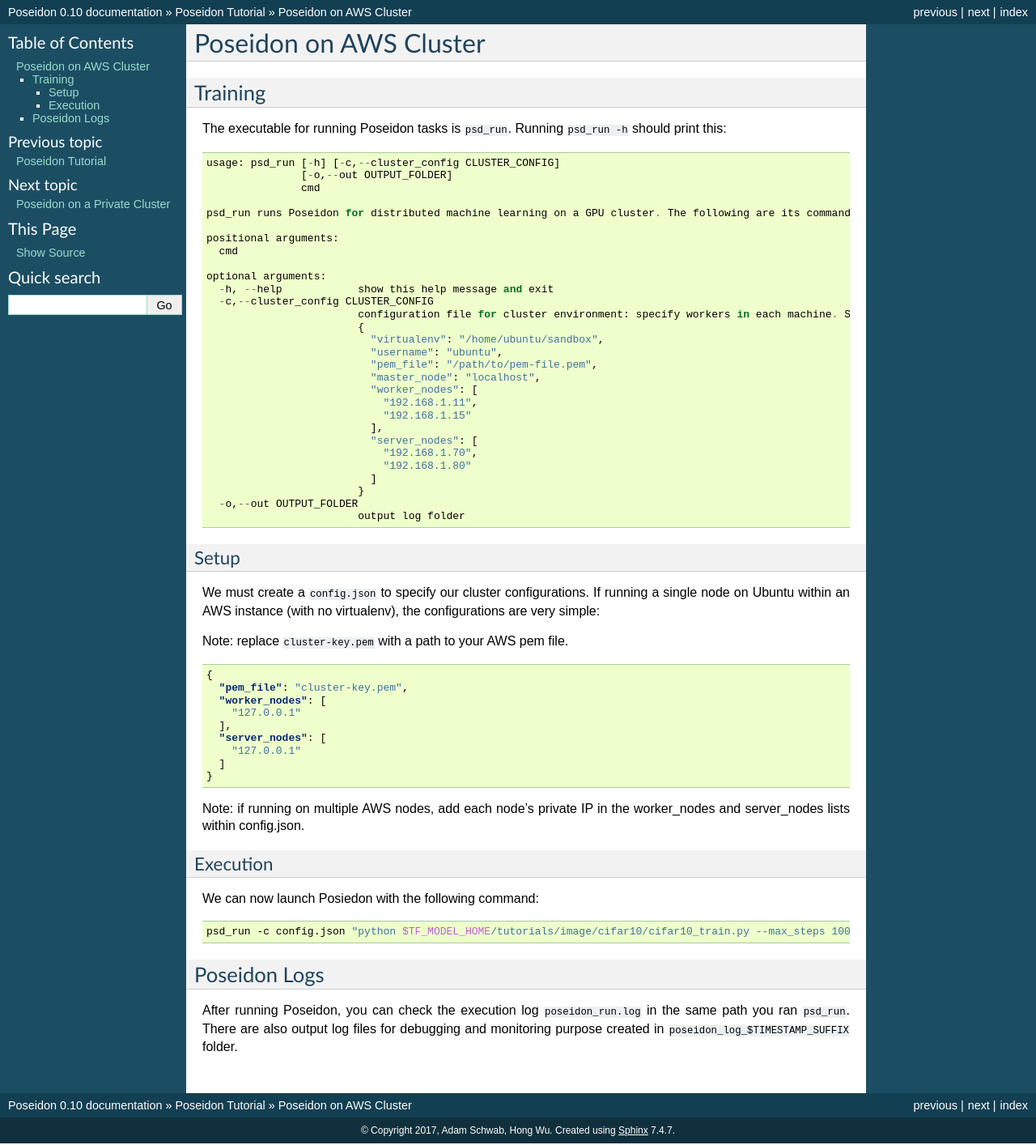
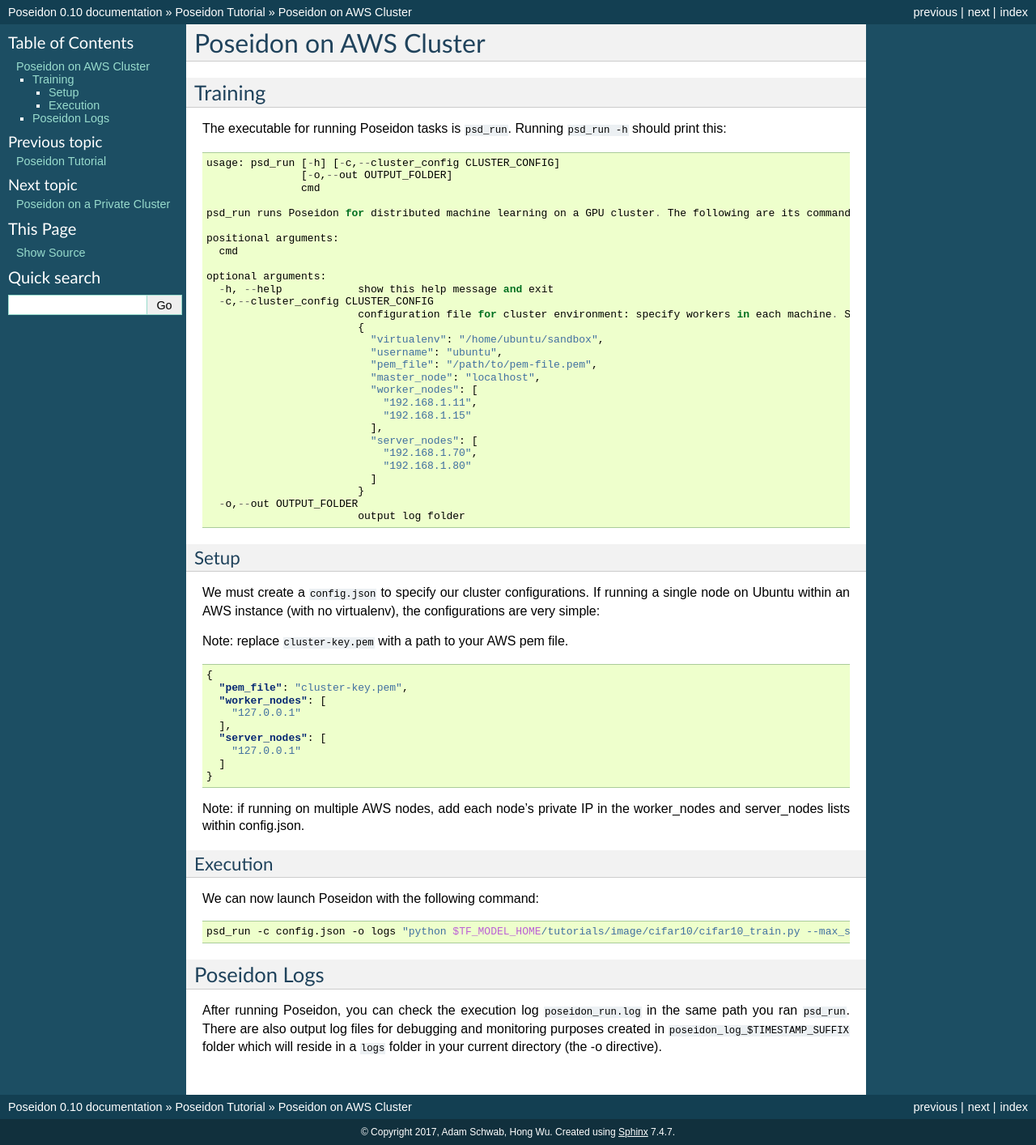
Before and after one commit to petuum-inc/poseidon-release, a Sphinx documentation site: the page built from docs/source/tutorial-aws.rst, in a window 1280 px wide. Shown: the whole page at 81% size. Built offline with Sphinx 7.4.7, drawn with Linux system fonts in a browser that asks for light colours.

Commit message:
tweaking tutorial

```diff
--- a/docs/source/tutorial-aws.rst
+++ b/docs/source/tutorial-aws.rst
@@ -62,13 +62,13 @@
 Execution
 ^^^^^^^^^
 
-We can now launch Posiedon with the following command:
+We can now launch Poseidon with the following command:
 
 .. code:: bash
 
-    psd_run -c config.json "python $TF_MODEL_HOME/tutorials/image/cifar10/cifar10_train.py --max_steps 1000"
+    psd_run -c config.json -o logs "python $TF_MODEL_HOME/tutorials/image/cifar10/cifar10_train.py --max_steps 1000"
 
 Poseidon Logs
 -------------
 
-After running Poseidon, you can check the execution log ``poseidon_run.log`` in the same path you ran ``psd_run``. There are also output log files for debugging and monitoring purpose created in ``poseidon_log_$TIMESTAMP_SUFFIX`` folder.
+After running Poseidon, you can check the execution log ``poseidon_run.log`` in the same path you ran ``psd_run``. There are also output log files for debugging and monitoring purposes created in ``poseidon_log_$TIMESTAMP_SUFFIX`` folder which will reside in a ``logs`` folder in your current directory (the -o directive).
--- a/docs/source/tutorial-private.rst
+++ b/docs/source/tutorial-private.rst
@@ -79,13 +79,13 @@
 Execution
 ^^^^^^^^^
 
-We can now launch Posiedon with the following command:
+We can now launch Poseidon with the following command:
 
 .. code:: bash
 
-    psd_run -c config.json "python $TF_MODEL_HOME/tutorials/models/image/cifar10/cifar10_train.py --max_steps 1000"
+    psd_run -c config.json -o logs "python $TF_MODEL_HOME/tutorials/models/image/cifar10/cifar10_train.py --max_steps 1000"
 
 Poseidon Logs
 -------------
 
-After running Poseidon, you can check the execution log ``poseidon_run.log`` in the same path you ran ``psd_run``. There are also output log files for debugging and monitoring purpose created in ``poseidon_log_$TIMESTAMP_SUFFIX`` folder.
+After running Poseidon, you can check the execution log ``poseidon_run.log`` in the same path you ran ``psd_run``. There are also output log files for debugging and monitoring purposes created in ``poseidon_log_$TIMESTAMP_SUFFIX`` folder which will reside in a ``logs`` folder in your current directory (the -o directive).
--- a/docs/source/tutorial.rst
+++ b/docs/source/tutorial.rst
@@ -6,7 +6,7 @@
 
 Poseidon is designed to be able to run on a variety of different clusters. This tutorial contains two cluster examples: AWS and a private cluster.
 
-In this tutorial, we will use `CIFAR-10 <http://www.cs.toronto.edu/~kriz/cifar.html>`_, which is a common benchmark in machine learning for image recognition using convolutional neural networks (CNN). The following url provides a description of TensorFlow's implementation: https://www.tensorflow.org/versions/r0.10/tutorials/deep_cnn/.
+In this tutorial, we will use `CIFAR-10 <http://www.cs.toronto.edu/~kriz/cifar.html>`_, which is a common benchmark in machine learning for image recognition using convolutional neural networks (CNN). The following url provides a description of TensorFlow's implementation: https://www.tensorflow.org/versions/r1.0/tutorials/deep_cnn/.
 
 Download the Model Script
 -------------------------
```
